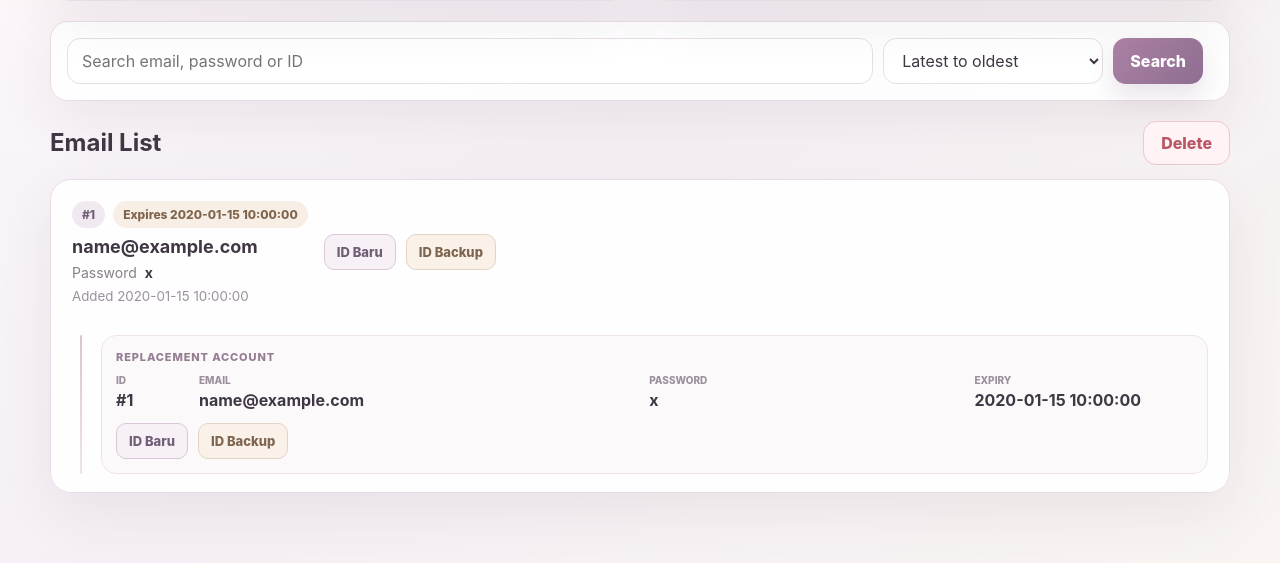
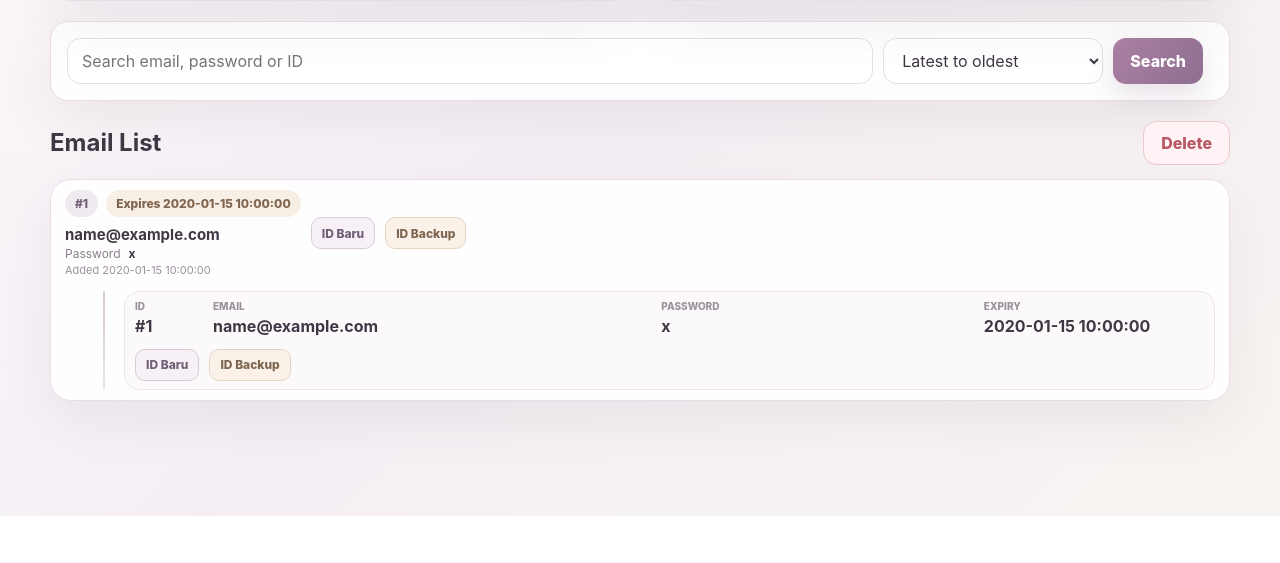
Before and after one commit to moviemembership/amazing, a Flask app: template telegram-flask-bot/templates/email_list.html in a window 1280 px wide. Shown: the part 284-847 px from the top of the page. After the commit the page ends 800 px from the top, so only its background shows below. Run offline with Flask 3, Linux system fonts and the light colour scheme; the template is opened without the code that fills it: most values are stand-ins (such as "Sample title", 1, 10 or a date in 2020); parts of the project's set-up code (start-up, migrations or seed data) failed here and were passed over; some libraries are stand-ins or nearby versions.

Commit message:
Update admin.css

```diff
--- a/telegram-flask-bot/static/css/admin.css
+++ b/telegram-flask-bot/static/css/admin.css
@@ -223,10 +223,10 @@ pre {
 }
 
 .button-small {
-    min-height: 36px;
-    padding: 0 12px;
+    min-height: 32px;
+    padding: 0 10px;
     border-radius: 10px;
-    font-size: 13px;
+    font-size: 12px;
 }
 
 .text-link {
@@ -442,9 +442,9 @@ body.delete-mode #startDeleteButton {
 .parent-row {
     display: grid;
     grid-template-columns: auto minmax(0, 1fr) auto;
-    gap: 16px;
+    gap: 10px;
     align-items: center;
-    padding: 21px;
+    padding: 10px 14px;
 }
 
 .selection-column {
@@ -470,16 +470,16 @@ body.delete-mode .selection-column {
 
 .account-main h3 {
     margin: 0;
-    font-size: 18px;
+    font-size: 15px;
 }
 
 .password-line {
     display: flex;
     gap: 8px;
     flex-wrap: wrap;
-    margin-top: 7px;
+    margin-top: 2px;
     color: var(--muted);
-    font-size: 14px;
+    font-size: 12px;
 }
 
 .password-line strong {
@@ -488,19 +488,20 @@ body.delete-mode .selection-column {
 
 .account-main small {
     display: block;
-    margin-top: 7px;
+    margin-top: 2px;
+    font-size: 11px;
     color: #9b909d;
 }
 
 .replacement-area {
-    padding: 0 21px 18px;
+    padding:0 14px 10px 44px;
 }
 
 .replacement-row {
     display: grid;
     grid-template-columns: 20px minmax(0, 1fr);
     gap: 9px;
-    margin-top: 10px;
+    margin-top: 4px;
 }
 
 .replacement-marker {
@@ -512,14 +513,14 @@ body.delete-mode .selection-column {
 }
 
 .replacement-card {
-    padding: 14px;
+    padding: 8px 10px;
     border: 1px solid #eee3eb;
     border-radius: 15px;
     background: #fcf9fb;
 }
 
 .replacement-title {
-    display: block;
+    display: none;
     margin-bottom: 10px;
     color: #947d93;
     font-size: 11px;
@@ -535,7 +536,7 @@ body.delete-mode .selection-column {
         minmax(170px, 1.4fr)
         minmax(130px, 1fr)
         minmax(110px, 0.7fr);
-    gap: 13px;
+    gap: 8px;
 }
 
 .replacement-grid > div {
```
